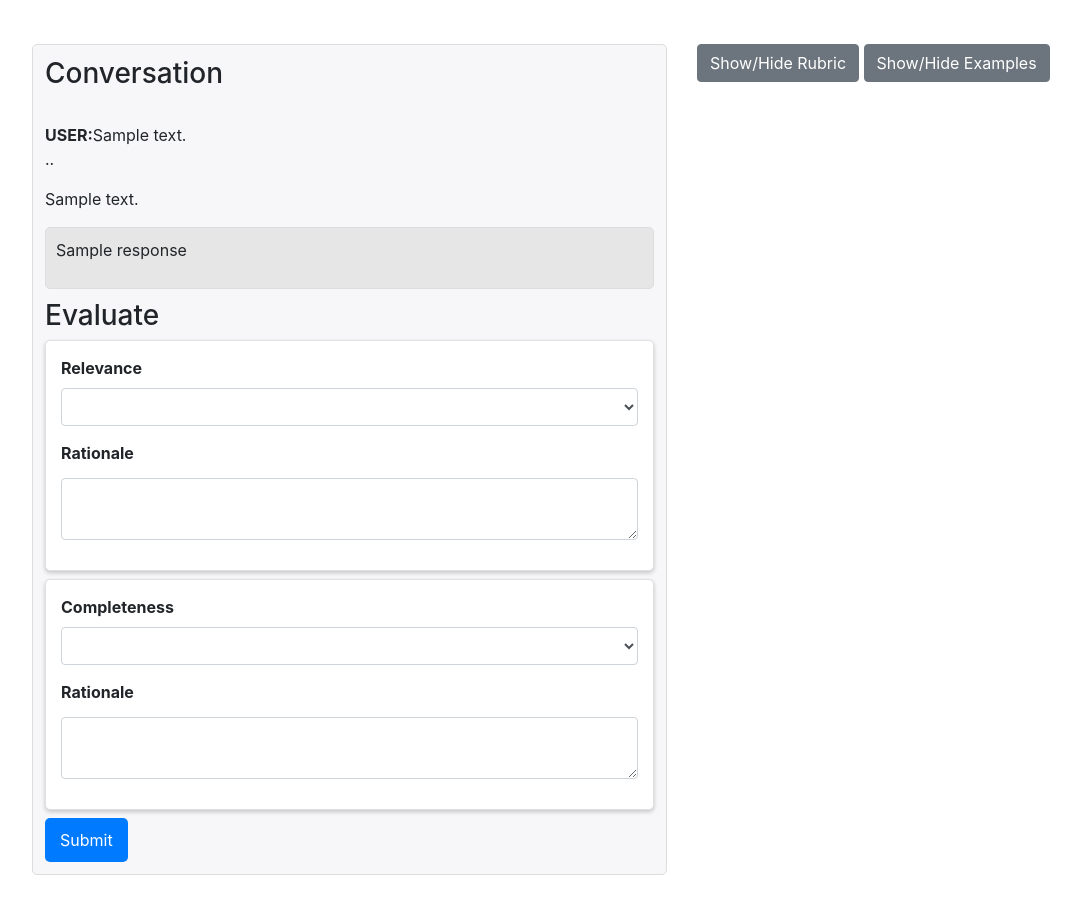
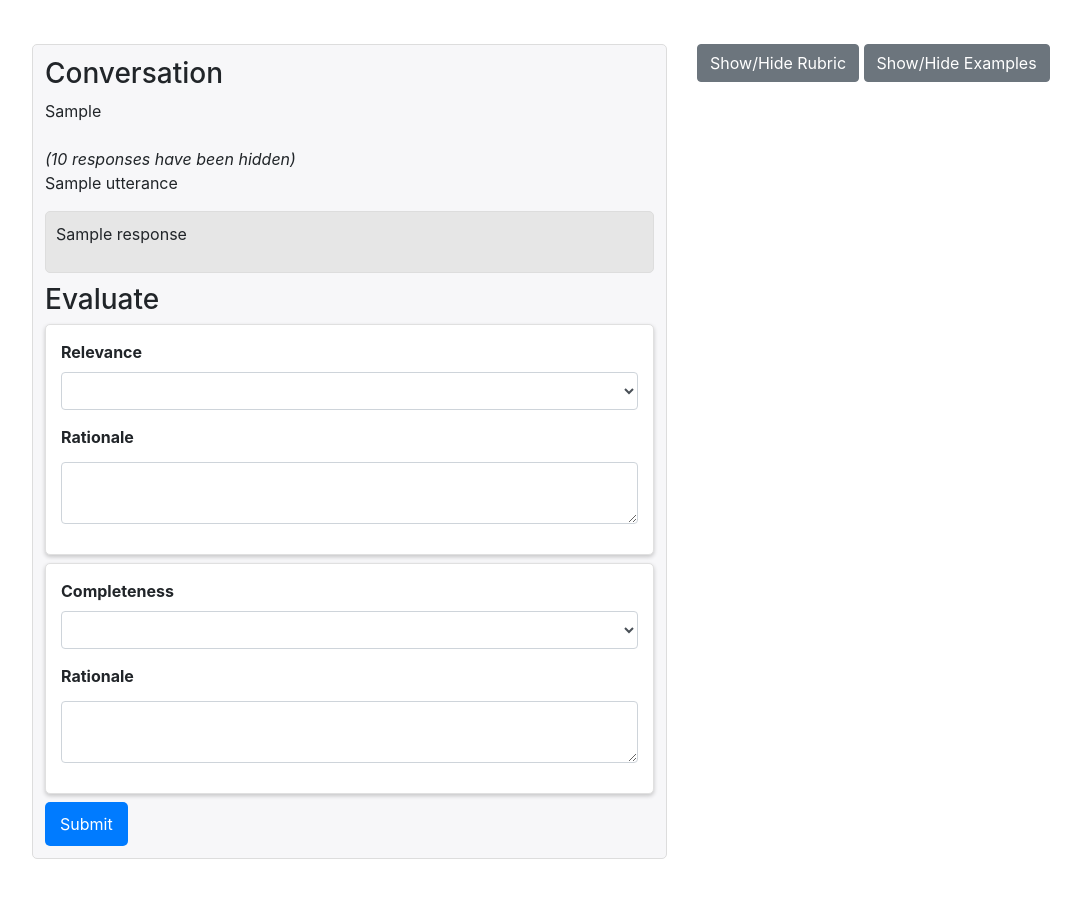
Before and after one commit to shubham526/ikat-annotation-interface, a Flask app: template templates/index.html in a window 1280 px wide. Shown: the top 915 px of the page, without its empty margins (53-1134 px from the left). Run offline with Flask 3, Linux system fonts and the light colour scheme; the template is opened without the code that fills it: most values are stand-ins (such as "Sample title", 1, 10 or a date in 2020); some libraries are stand-ins or nearby versions.

Commit message:
Changes to displaying conversations
This is in response to some requests from Mohammad:
 - replace the whitespace/ellipsis showing the removed part of the
   conversation with some text to make it clearer to the user what it
   represents
 - if there are less than 4 utterances in the context, show them all
 - if there are > 4, then show the first one and the last 3

```diff
--- a/app.py
+++ b/app.py
@@ -117,10 +117,30 @@ def index(page_num=1):
         conversation_context = row[1]
         response = row[4]
 
+        # replace the labels with HTML versions
+        conversation_context = conversation_context.replace("USER: ", "<br><strong>USER: </strong>")
+        conversation_context = conversation_context.replace("SYSTEM:", "<br><strong>SYSTEM: </strong>")
+
+        # split into utterances and strip whitespace
+        context_utterances = list(map(str.strip, conversation_context.split("\n")))
+
+        # if there are more than 4 utterances, display the first and the last 3
+        if len(context_utterances) > 4:
+            first_utterance = context_utterances[0]
+            final_utterances = context_utterances[-3:]
+            utterances_removed = len(context_utterances) - 4
+        else:
+            # otherwise display them all
+            first_utterance = context_utterances[0]
+            final_utterances = context_utterances[1:]
+            utterances_removed = 0
+
         data.append({
             'question_id': row[0],
             'batch_id': session['batch_id'],
-            'conversation_context': conversation_context,
+            'first_utterance' : first_utterance,
+            'final_utterances': final_utterances,
+            'utterances_removed' : utterances_removed,
             'turn_id': row[2],
             'run_id': row[3],
             'response': response
--- a/templates/index.html
+++ b/templates/index.html
@@ -107,12 +107,16 @@
             {% for item in data %}
                 <div class="conversation-card">
                     <h3>Conversation</h3>
-                    {% set first_utterance = item.conversation_context.split("\n", 1)[0].replace("USER:", "").strip() %}
-                    <p>
-                        <strong>USER:</strong>{{ first_utterance }}
-                        <span class="animated-ellipsis"></span>
-                    </p>
-                    <p>{{ item.conversation_context.replace("USER: " + first_utterance, "").replace("USER:", "<br><strong>USER:</strong>").replace("SYSTEM:", "<br><strong>SYSTEM:</strong>")|safe }}</p>
+                        <!-- Show the first utterance -->
+                        {{ item.first_utterance|safe }}
+                        <!-- Indicate to the user that some utterances may have been removed -->
+                        {% if item.utterances_removed > 0 %}
+                            <br><br><em>({{ item.utterances_removed }} responses have been hidden)</em>
+                        {% endif %}
+                        <!-- Display the final utterances -->
+                        {% for utterance in item.final_utterances %}
+                            <p>{{ utterance|safe }}</p>
+                        {% endfor %}
 
                     <div class="response-box">
                         <p>{{ item.response.replace("SYSTEM:", "<br><strong>SYSTEM:</strong>")|safe }}</p>
```
